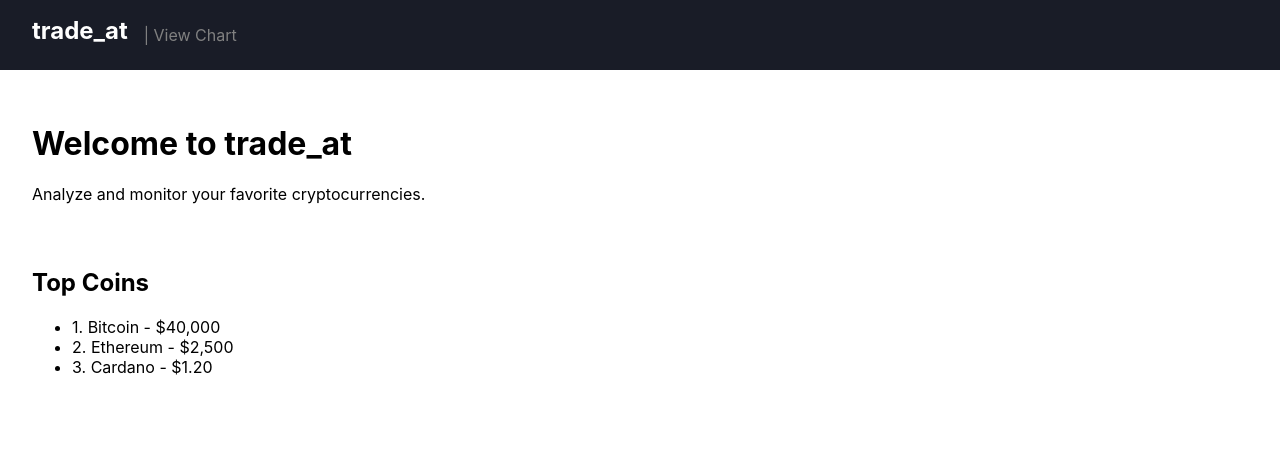
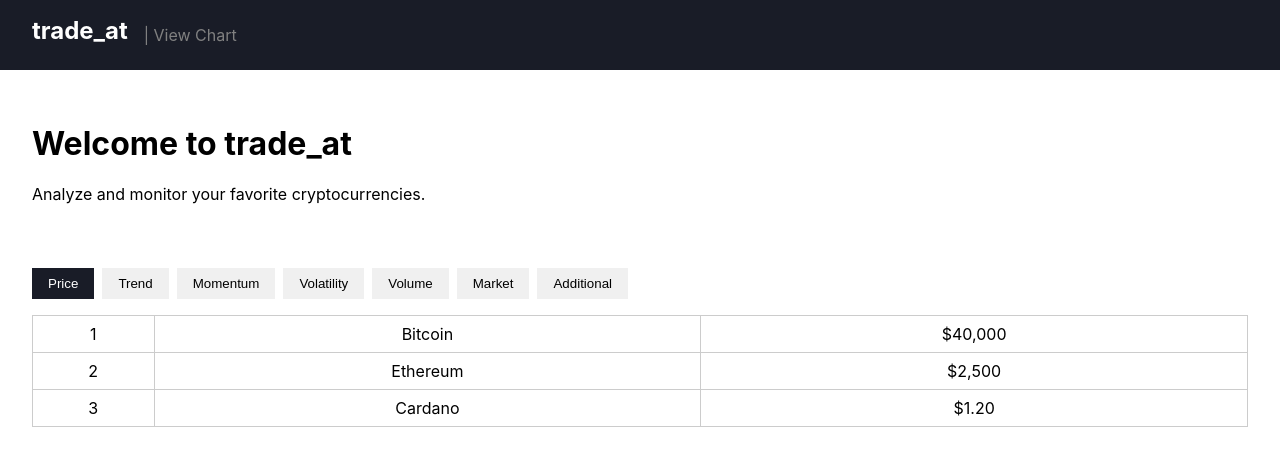
Before and after one commit to Inha02/trade_at, a React (Create React App) app in the folder trade_at/frontend/: page / in a window 1280 px wide. Shown: the top 466 px of the page. Built offline with nearby package versions, Linux system fonts and the light colour scheme; what react-financial-charts would draw is missing.

Commit message:
draw_indicator block안에 있어야 그려줌

```diff
--- a/trade_at/frontend/src/blocks/BlockLogics.tsx
+++ b/trade_at/frontend/src/blocks/BlockLogics.tsx
@@ -1,5 +1,6 @@
 import * as Blockly from "blockly/core";
 
+// Function to get indicators used inside the 'draw_indicators' block
 export function getIndicatorsUsed(workspace: Blockly.WorkspaceSvg): string[] {
   const detectedIndicators: string[] = [];
 
@@ -7,10 +8,28 @@ export function getIndicatorsUsed(workspace: Blockly.WorkspaceSvg): string[] {
     const blocks = workspace.getAllBlocks();
 
     blocks.forEach((block) => {
-      if (block.type === "rsi_block") {
-        detectedIndicators.push("RSI");
-      } else if (block.type === "macd_block") {
-        detectedIndicators.push("MACD");
+      if (block.type === "draw_indicators") {
+        // Check the inputs connected to the 'draw_indicators' block
+        const indicator1 = block.getInputTargetBlock("INDICATOR_1");
+        const indicator2 = block.getInputTargetBlock("INDICATOR_2");
+
+        // Check if the first indicator is of type 'rsi_block' or 'macd_block'
+        if (indicator1) {
+          if (indicator1.type === "rsi_block") {
+            detectedIndicators.push("RSI");
+          } else if (indicator1.type === "macd_block") {
+            detectedIndicators.push("MACD");
+          }
+        }
+
+        // Check if the second indicator is of type 'rsi_block' or 'macd_block'
+        if (indicator2) {
+          if (indicator2.type === "rsi_block") {
+            detectedIndicators.push("RSI");
+          } else if (indicator2.type === "macd_block") {
+            detectedIndicators.push("MACD");
+          }
+        }
       }
     });
   }
@@ -18,7 +37,7 @@ export function getIndicatorsUsed(workspace: Blockly.WorkspaceSvg): string[] {
   return detectedIndicators;
 }
 
-// New function to get indicator parameters
+// Function to get the parameters for the indicators (RSI and MACD)
 export function getIndicatorParameters(workspace: Blockly.WorkspaceSvg) {
   let rsiPeriod = 14; // Default RSI period
   let macdFast = 12; // Default MACD fast period
@@ -29,12 +48,34 @@ export function getIndicatorParameters(workspace: Blockly.WorkspaceSvg) {
     const blocks = workspace.getAllBlocks();
 
     blocks.forEach((block) => {
-      if (block.type === "rsi_block") {
-        rsiPeriod = block.getFieldValue("RSI_PERIOD");
-      } else if (block.type === "macd_block") {
-        macdFast = block.getFieldValue("MACD_FAST");
-        macdSlow = block.getFieldValue("MACD_SLOW");
-        macdSignal = block.getFieldValue("MACD_SIGNAL");
+      if (block.type === "draw_indicators") {
+        // Check the inputs connected to the 'draw_indicators' block
+        const indicator1 = block.getInputTargetBlock("INDICATOR_1");
+        const indicator2 = block.getInputTargetBlock("INDICATOR_2");
+
+        // If the first indicator is 'rsi_block', fetch the 'RSI_PERIOD'
+        if (indicator1 && indicator1.type === "rsi_block") {
+          rsiPeriod = indicator1.getFieldValue("RSI_PERIOD");
+        }
+
+        // If the second indicator is 'rsi_block', fetch the 'RSI_PERIOD'
+        if (indicator2 && indicator2.type === "rsi_block") {
+          rsiPeriod = indicator2.getFieldValue("RSI_PERIOD");
+        }
+
+        // If the first indicator is 'macd_block', fetch the 'MACD_FAST', 'MACD_SLOW', and 'MACD_SIGNAL'
+        if (indicator1 && indicator1.type === "macd_block") {
+          macdFast = indicator1.getFieldValue("MACD_FAST");
+          macdSlow = indicator1.getFieldValue("MACD_SLOW");
+          macdSignal = indicator1.getFieldValue("MACD_SIGNAL");
+        }
+
+        // If the second indicator is 'macd_block', fetch the 'MACD_FAST', 'MACD_SLOW', and 'MACD_SIGNAL'
+        if (indicator2 && indicator2.type === "macd_block") {
+          macdFast = indicator2.getFieldValue("MACD_FAST");
+          macdSlow = indicator2.getFieldValue("MACD_SLOW");
+          macdSignal = indicator2.getFieldValue("MACD_SIGNAL");
+        }
       }
     });
   }
--- a/trade_at/frontend/src/components/Ranking.tsx
+++ b/trade_at/frontend/src/components/Ranking.tsx
@@ -2,28 +2,174 @@ import React, { useState } from "react";
 import { useNavigate } from "react-router-dom";
 
 interface CoinData {
-    rank: number;
-    name: string;
-    value: string; // This can be price, trend info, etc. depending on the tab
+  rank: number;
+  name: string;
+  value: string; // This can be price, trend info, etc. depending on the tab
 }
 
 const Ranking: React.FC = () => {
-  const coins = [
-    { rank: 1, name: "Bitcoin", price: "$40,000" },
-    { rank: 2, name: "Ethereum", price: "$2,500" },
-    { rank: 3, name: "Cardano", price: "$1.20" },
+  // State to manage which tab (category) is active
+  const [activeTab, setActiveTab] = useState<string>("price");
+  const navigate = useNavigate();
+
+  const handleRowClick = (rank: number) => {
+    navigate(`/detail/${activeTab}/${rank}`);
+  };
+
+  // Mock data for each category/tab
+  const dataByCategory: Record<string, CoinData[]> = {
+    price: [
+      { rank: 1, name: "Bitcoin", value: "$40,000" },
+      { rank: 2, name: "Ethereum", value: "$2,500" },
+      { rank: 3, name: "Cardano", value: "$1.20" },
+    ],
+    trend: [
+      { rank: 1, name: "MA", value: "Up 2%" },
+      { rank: 2, name: "EMA", value: "Down 1%" },
+      { rank: 3, name: "SMA", value: "Up 0.5%" },
+      { rank: 4, name: "MACD", value: "Up 2%" },
+      { rank: 5, name: "Parabolic SAR", value: "Down 1%" },
+      { rank: 6, name: "Ichimoku Cloud", value: "Up 0.5%" },
+      { rank: 7, name: "Average Directional Index", value: "Up 2%" },
+    ],
+    momentum: [
+      { rank: 1, name: "Relative Strength Index", value: "High momentum" },
+      { rank: 2, name: "Stochastic Oscillator", value: "Moderate momentum" },
+      { rank: 3, name: "Commodity Channel Index", value: "Low momentum" },
+      { rank: 4, name: "Williams %R", value: "High momentum" },
+      { rank: 5, name: "Rate of Change", value: "Moderate momentum" },
+    ],
+    volatility: [
+      { rank: 1, name: "Bollinger Bands", value: "High volatility" },
+      { rank: 2, name: "Average True Range", value: "Medium volatility" },
+      { rank: 3, name: "Keltner Channels", value: "Low volatility" },
+    ],
+    volume: [
+      { rank: 1, name: "Volume", value: "$20B" },
+      { rank: 2, name: "Chaikin Money Flow", value: "$10B" },
+      { rank: 3, name: "Accumulation/Distribution Line", value: "$2B" },
+      { rank: 4, name: "Volume Weighted Average Price", value: "$2B" },
+    ],
+    market: [
+      { rank: 1, name: "Bitcoin", value: "Market Cap: $800B" },
+      { rank: 2, name: "Ethereum", value: "Market Cap: $300B" },
+      { rank: 3, name: "Cardano", value: "Market Cap: $40B" },
+    ],
+    additional: [
+      { rank: 1, name: "Bitcoin", value: "Extra info..." },
+      { rank: 2, name: "Ethereum", value: "Extra info..." },
+      { rank: 3, name: "Cardano", value: "Extra info..." },
+    ],
+  };
+
+  // List of tabs we want to show
+  const tabs = [
+    "price",
+    "trend",
+    "momentum",
+    "volatility",
+    "volume",
+    "market",
+    "additional",
   ];
+
+  // Renders the appropriate table based on the active tab
+  const renderTable = () => {
+    const currentData = dataByCategory[activeTab];
+    return (
+      <table
+        style={{ marginTop: "16px", borderCollapse: "collapse", width: "100%" }}
+      >
+        {/* <thead>
+                    <tr>
+                        <th style={{ border: "1px solid #ccc", padding: "8px" }}>Rank</th>
+                        <th style={{ border: "1px solid #ccc", padding: "8px" }}>Name</th>
+                        <th style={{ border: "1px solid #ccc", padding: "8px" }}>
+                            {activeTab.charAt(0).toUpperCase() + activeTab.slice(1)}
+                        </th>
+                    </tr>
+                </thead> */}
+        <tbody>
+          {currentData.map((coin) => (
+            <tr
+              key={coin.rank}
+              onClick={() => handleRowClick(coin.rank)}
+              style={{
+                cursor: "pointer",
+                transition: "background-color 0.2s ease",
+              }}
+              onMouseEnter={(e) =>
+                (e.currentTarget.style.backgroundColor = "#e0e0e0")
+              }
+              onMouseLeave={(e) => (e.currentTarget.style.backgroundColor = "")}
+            >
+              <td
+                style={{
+                  border: "1px solid #ccc",
+                  padding: "8px",
+                  textAlign: "center",
+                  width: "10%",
+                }}
+              >
+                {coin.rank}
+              </td>
+              <td
+                style={{
+                  border: "1px solid #ccc",
+                  padding: "8px",
+                  textAlign: "center",
+                  width: "45%",
+                }}
+              >
+                {coin.name}
+              </td>
+              <td
+                style={{
+                  border: "1px solid #ccc",
+                  padding: "8px",
+                  textAlign: "center",
+                  width: "45%",
+                }}
+              >
+                {coin.value}
+              </td>
+            </tr>
+          ))}
+        </tbody>
+      </table>
+    );
+  };
 
   return (
     <div>
-      <h2>Top Coins</h2>
-      <ul>
-        {coins.map((coin) => (
-          <li key={coin.rank}>
-            {coin.rank}. {coin.name} - {coin.price}
-          </li>
+      {/* <h2>Top Coins</h2> */}
+      <nav style={{ display: "flex", gap: "8px" }}>
+        {tabs.map((tab) => (
+          <button
+            key={tab}
+            onClick={() => setActiveTab(tab)}
+            style={{
+              background: activeTab === tab ? "#191c27" : "#f0f0f0",
+              color: activeTab === tab ? "#fff" : "#000",
+              border: "none",
+              padding: "8px 16px",
+              cursor: "pointer",
+              transition: "background-color 0.2s ease, color 0.2s ease",
+            }}
+            onMouseEnter={(e) => {
+              e.currentTarget.style.backgroundColor =
+                activeTab === tab ? "#1e2330" : "#e0e0e0";
+            }}
+            onMouseLeave={(e) => {
+              e.currentTarget.style.backgroundColor =
+                activeTab === tab ? "#191c27" : "#f0f0f0";
+            }}
+          >
+            {tab.charAt(0).toUpperCase() + tab.slice(1)}
+          </button>
         ))}
-      </ul>
+      </nav>
+      {renderTable()}
     </div>
   );
 };
```
